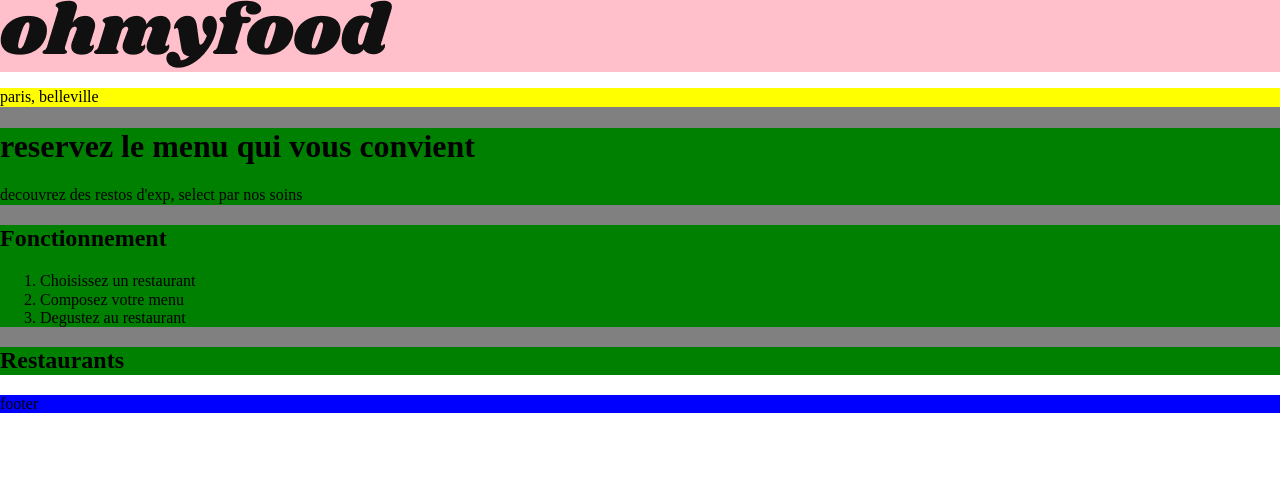
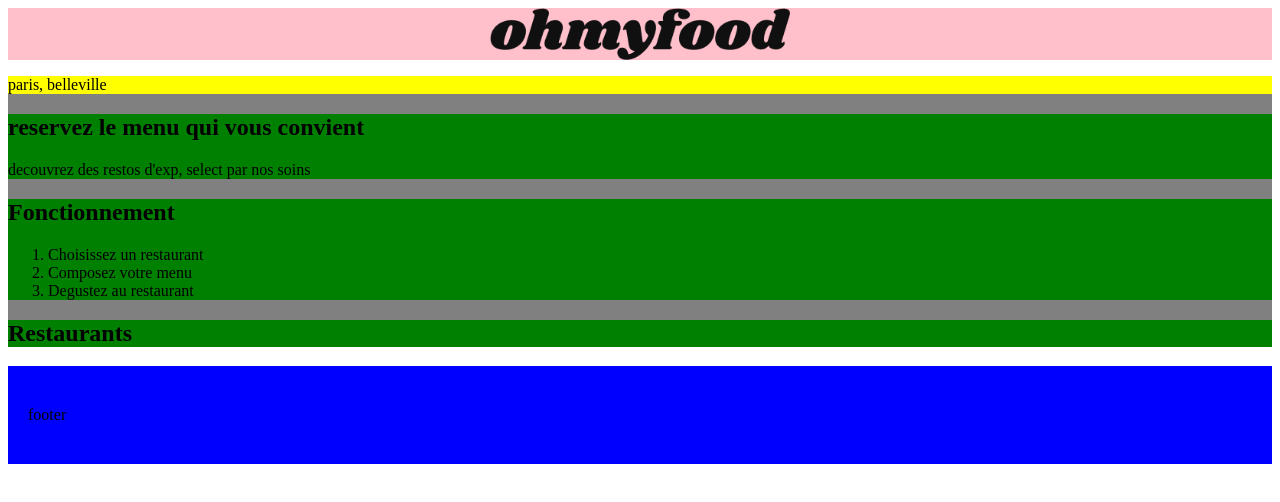
Before and after one commit to pyrhaa/openClass_projet_3, a website: page index.html in a window 1280 px wide. Drawn offline with nearby package versions, Linux system fonts and the light colour scheme; a web font is replaced by a local one.

Commit message:
resize logo

```diff
--- a/css/style.css
+++ b/css/style.css
@@ -1,9 +1,24 @@
+/*Mobile*/
+
 header {
   background-color: pink;
+  display: flex;
+  align-items: center;
+  flex-direction: column;
+  height: 100%;
+  margin: 0;
+}
+
+#logo {
+  height: auto;
+  width: auto;
+  max-width: 300px;
+  max-height: 300px;
 }
 
 main {
   background-color: grey;
+  margin: 0px;
 }
 
 div {
@@ -16,4 +31,8 @@ section {
 
 footer {
   background-color: blue;
+  display: flex;
+  flex-direction: column;
+  gap: 30px;
+  padding: 40px 20px;
 }
--- a/index.html
+++ b/index.html
@@ -3,7 +3,7 @@
   <head>
     <meta charset="utf-8" />
     <meta name="viewport" content="width=device-width, initial-scale=1" />
-    <link rel="stylesheet" href="./css/normalize.css" />
+    <!-- <link rel="stylesheet" href="./css/normalize.css" /> -->
     <link rel="stylesheet" href="./css/style.css" />
     <link
       href="https://fonts.googleapis.com/css2?family=Roboto:wght@400;700&family=Shrikhand&display=swap"
```
